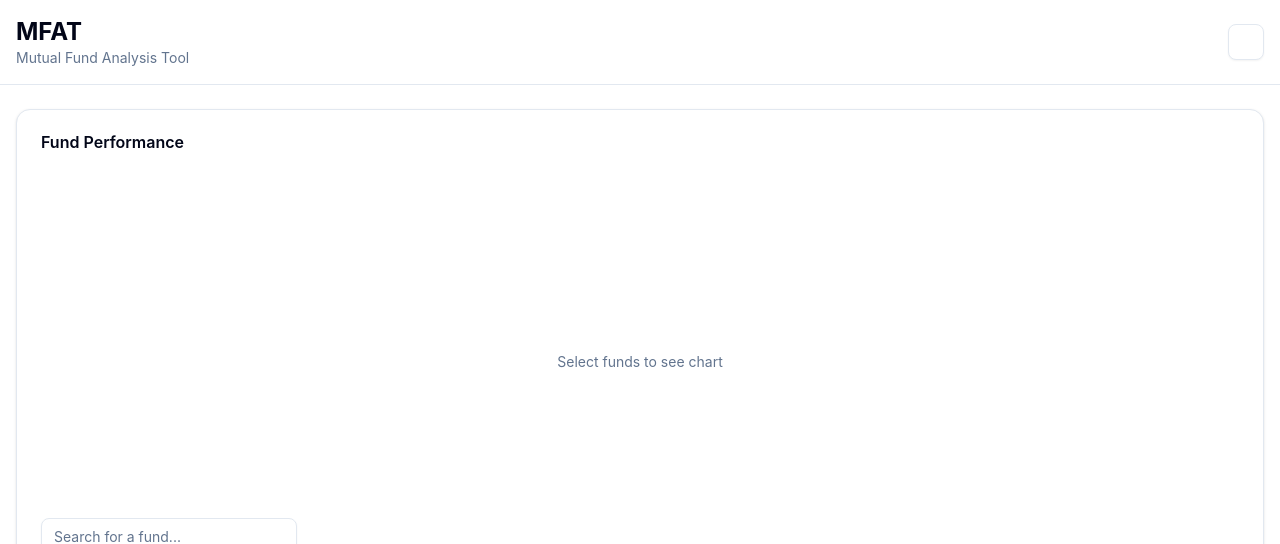
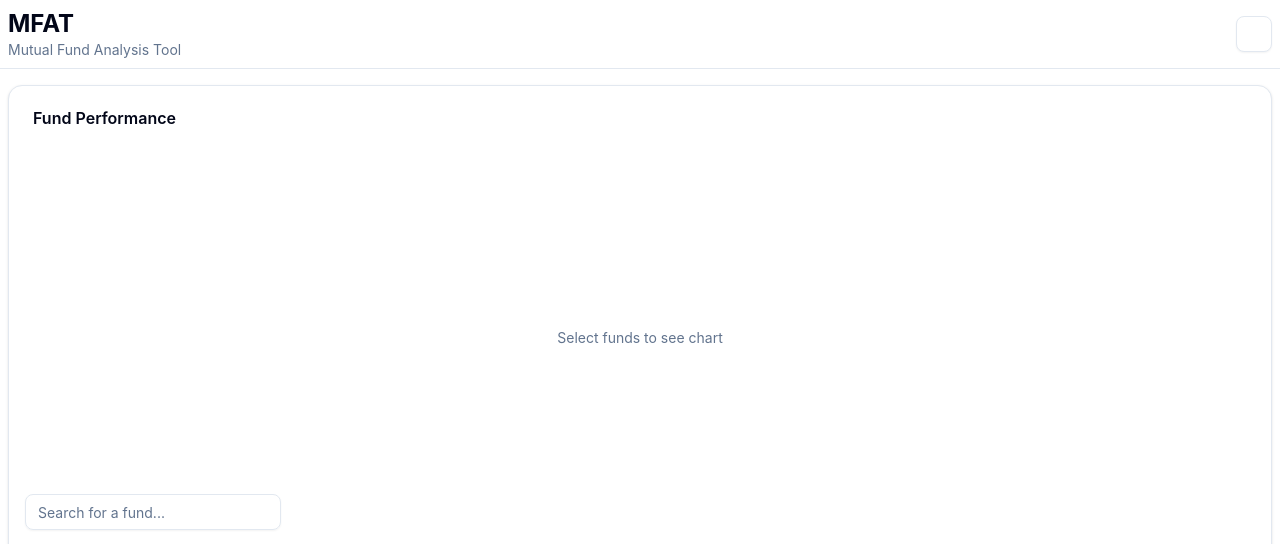
Before and after one commit to v31-dev/mfat, a Vue app in the folder frontend/: page / in a window 1280 px wide. Shown: the top 544 px of the page. Built offline with nearby package versions, Linux system fonts and the light colour scheme; some icons are missing.

Commit message:
improve css

```diff
--- a/frontend/src/components/Header.vue
+++ b/frontend/src/components/Header.vue
@@ -10,7 +10,7 @@ const mode = useColorMode();
   <header
     class="border-b border-border sticky top-0 z-40 bg-background/95 backdrop-blur"
   >
-    <div class="max-w-7xl mx-auto px-4 py-4 flex items-center justify-between">
+    <div class="max-w-7xl mx-auto px-2 py-2 flex items-center justify-between">
       <div>
         <h1 class="text-2xl font-bold">MFAT</h1>
         <p class="text-sm text-muted-foreground">Mutual Fund Analysis Tool</p>
--- a/frontend/src/pages/Main.vue
+++ b/frontend/src/pages/Main.vue
@@ -110,10 +110,10 @@ watch(calendarValue, (val) => {
 
     <!-- Main Content -->
     <main
-      class="max-w-7xl mx-auto px-2 sm:px-4 py-4 sm:py-6 space-y-4 sm:space-y-6"
+      class="max-w-7xl mx-auto sm:px-2 sm:py-2 sm:py-4"
     >
       <!-- Chart Section -->
-      <Card class="py-4 sm:py-6">
+      <Card class="py-2 py-4 sm:py-6">
         <CardHeader class="px-4 sm:px-6 flex items-center justify-between">
           <CardTitle class="truncate">Fund Performance</CardTitle>
           <CardAction
@@ -139,7 +139,7 @@ watch(calendarValue, (val) => {
             </Popover>
           </CardAction>
         </CardHeader>
-        <CardContent class="px-4 sm:px-6 py-2 sm:py-0">
+        <CardContent class="px-2 sm:px-4 py-2 sm:py-0">
           <ChartViewer
             :data="dataStore.filteredFundData"
             :funds="dataStore.selectedFunds"
@@ -149,7 +149,7 @@ watch(calendarValue, (val) => {
         </CardContent>
         <CardContent
           v-if="dataStore.selectedFunds.length > 0"
-          class="flex w-full sm:w-auto justify-between sm:justify-end"
+          class="flex w-full px-2 sm:px-4 sm:w-auto justify-between sm:justify-end"
         >
           <ButtonGroup class="w-full sm:w-auto flex">
             <Button
@@ -172,7 +172,7 @@ watch(calendarValue, (val) => {
             </Button>
           </ButtonGroup>
         </CardContent>
-        <CardContent class="px-4 sm:px-6 py-2 sm:py-0">
+        <CardContent class="px-2 sm:px-4 py-0">
           <DataTable />
         </CardContent>
       </Card>
```
